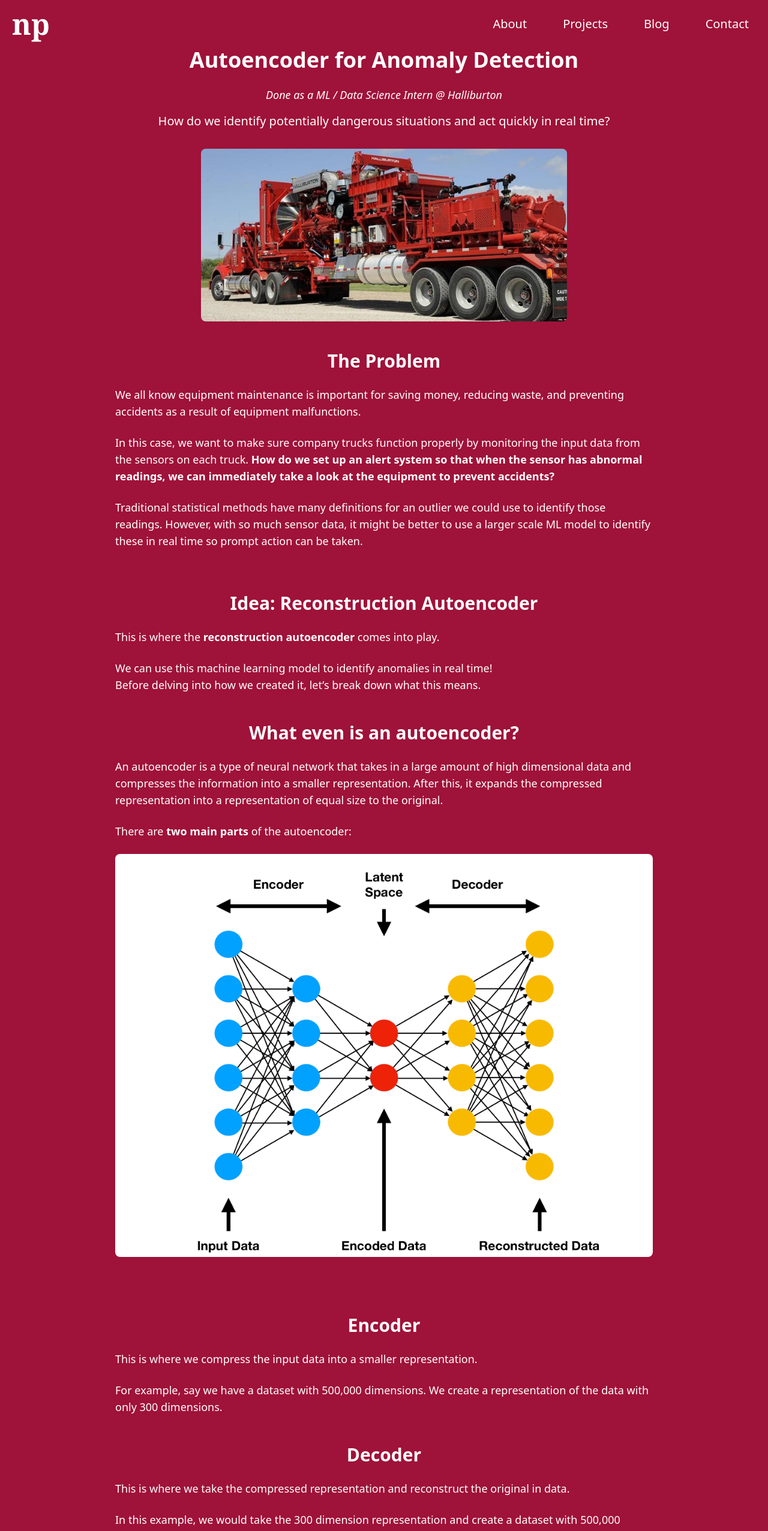
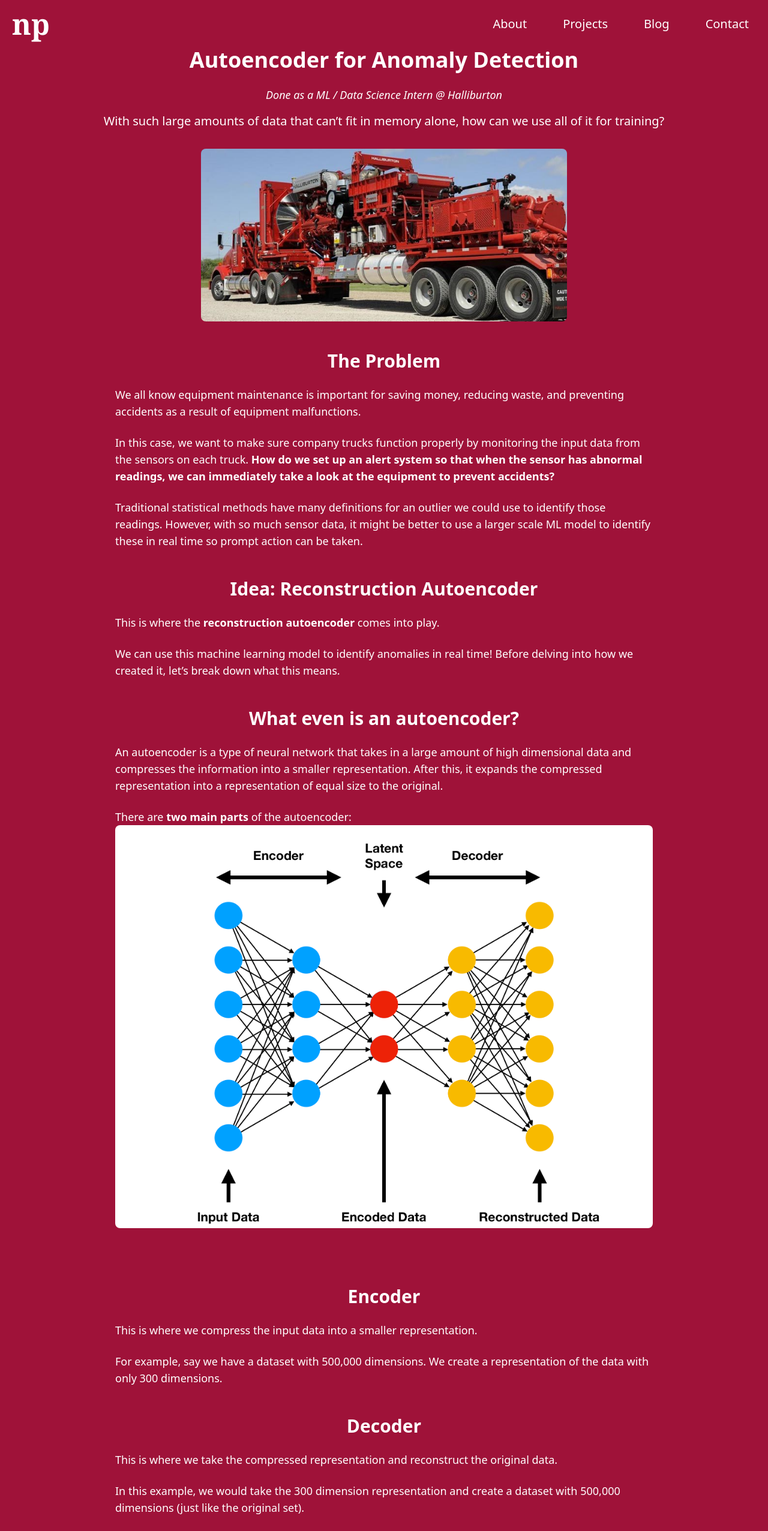
Before and after one commit to narenp12/portfolio_site, a Next.js app: page /project1 in a window 1280 px wide. Shown: the top 2553 px of the page at 60% size. Built offline with nearby package versions, Linux system fonts and the light colour scheme.

Commit message:
Typewriting changes for article with project 1

```diff
--- a/src/app/components/Projects.jsx
+++ b/src/app/components/Projects.jsx
@@ -12,7 +12,7 @@ const projectsData = [
     {
         id: 2,
         title: "Data Generator",
-        description: "For when you have an amount of data that's way too big, but you still want to use it all!",
+        description: "With such large amounts of data that can’t fit in memory alone, how can we use all of it for training?",
         image: "/project/datagen.jpg",
         tag: ["All", "Python"],
     },
--- a/src/app/project1/page.jsx
+++ b/src/app/project1/page.jsx
@@ -18,7 +18,7 @@ export default function Project1() {
 
             {/* Project Tagline */}
             <p className="text-xl text-white mb-8 text-center">
-                How do we identify potentially dangerous situations and act quickly in real time?
+                With such large amounts of data that can’t fit in memory alone, how can we use all of it for training?
             </p>
 
             {/* Project Image */}
@@ -43,7 +43,7 @@ export default function Project1() {
                     <span className="font-semibold"> How do we set up an alert system so that when the sensor has abnormal readings, we can immediately take a look at the equipment to prevent accidents?</span>
                 </p>
 
-                <p className="text-lg mb-6">
+                <p className="text-lg">
                     Traditional statistical methods have many definitions for an outlier we could use to identify those readings.
                     However, with so much sensor data, it might be better to use a larger scale ML model to identify these in real time so prompt action can be taken.
                 </p>
@@ -57,11 +57,8 @@ export default function Project1() {
                 </p>
                 <p className="text-lg">
                     We can use this machine learning model to identify anomalies in real time!
-                </p>
-                <p className="text-lg">
                     Before delving into how we created it, let’s break down what this means.
                 </p>
-
             </section>
 
             {/* What is it */}
@@ -71,7 +68,7 @@ export default function Project1() {
                     An autoencoder is a type of neural network that takes in a large amount of high dimensional data and compresses the information into a smaller representation.
                     After this, it expands the compressed representation into a representation of equal size to the original.
                 </p>
-                <p className="text-lg mb-6">
+                <p className="text-lg">
                     There are <span className="font-semibold">two main parts</span> of the autoencoder:
                 </p>
                 {/* AE Image */}
@@ -101,7 +98,7 @@ export default function Project1() {
             <section className="mb-12 w-full max-w-4xl mx-auto">
                 <h2 className="text-3xl font-semibold text-white mb-6 text-center">Decoder</h2>
                 <p className="text-lg mb-6">
-                    This is where we take the compressed representation and reconstruct the original in data.
+                    This is where we take the compressed representation and reconstruct the original data.
                 </p>
                 <p className="text-lg">
                     In this example, we would take the 300 dimension representation and create a dataset with 500,000 dimensions (just like the original set).
@@ -113,9 +110,9 @@ export default function Project1() {
                 <h2 className="text-3xl font-semibold text-white mb-6 text-center">Why do we compress the data just to make one that's the same size as the original?</h2>
                 <p className="text-lg mb-6">
                     It might seem useless to compress the info and then make it just as big. Isn’t the compressed version just a worse version of the original?
-                    Compression means some data is lost, so it can’t be as good right?
+                    Compression means some data is lost so it can’t be as good, right?
                 </p>
-                <p className="text-lg mb-6">
+                <p className="text-lg mb-12">
                     The true reason is that the eventual output isn’t the important part.
                     Instead, the <span className="font-semibold">compressed version of the data</span> (also called the bottleneck) is what is important.
                 </p>
@@ -129,7 +126,7 @@ export default function Project1() {
                     We make the bottleneck larger again so we can compare the original data against the compressed version.
                     We can then use this for the anomaly detection portion of our task.
                 </p>
-                <p className="text-lg mb-6">
+                <p className="text-lg">
                     We plot the reconstructed output and the original output and look for large differences between the two.
                     If there is a big difference and the reconstruction contains the most important info, then we can identify anomalies by looking at where the differences are.
                     This is because if the most important information isn’t enough to estimate a value accurately, then it is likely not a typical value.
@@ -143,8 +140,8 @@ export default function Project1() {
                     Now that we know what an autoencoder is, we know that it uses a neural network to accomplish its goal.
                     There are many different types of neural networks though, how do we choose the best type?
                 </p>
-                <p className="text-lg mb-6">
-                    The three main types (ANNs, CNNs, and RNNs) are all commonly used in ML models. One type of RNN, the LSTM, is especially popular for time series forecasting (what we are doing) because it mitigates the vanishing gradient issue of the default RNN while also allowing us to use momentum to preserve short term AND long term trends in predictions.
+                <p className="text-lg">
+                    The three main types (ANNs, CNNs, and RNNs) are all commonly used in ML models. One type of RNN, the LSTM, is especially popular for time series forecasting (what we are doing) because it mitigates the vanishing gradient issue of the default RNN while also allowing us to use momentum to preserve short term <span className="italic">and</span> long term trends in predictions.
                     For our purposes though, with our large amount of data, an LSTM isn’t viable because of speed limitations and computational efficiency reasons.
                 </p>
             </section>
@@ -186,8 +183,8 @@ export default function Project1() {
                 <section className="w-full max-w-4xl mx-auto">
                     <h2 className="text-3xl font-semibold text-white mb-6 text-center">Final Product</h2>
                     <p className="text-lg mb-6">
-                        From implementing this transformer-based autoencoder and training it on a large amount of sensor readings, we were able to produce a prediction model that identified outliers in a computationally efficient way. There remained another big question to solve though.
-                        Even with the training and validation process, to be entirely sure we identify outliers correctly we need to train on AS MUCH data as possible to reduce the likelihood of false positives.
+                        From implementing this transformer-based autoencoder and training it on a large amount of sensor readings, we were able to produce a prediction model that identified outliers in a computationally efficient way. There remained another big question to solve, though.
+                        Even with the training and validation process, to be entirely sure we identify outliers correctly we need to train on <span className="italic">as much</span> data as possible to reduce the likelihood of false positives.
                     </p>
                     <p className="text-lg mb-6">
                         With such large amounts of data that can’t fit in memory alone, how can we use that much for training? Think about ChatGPT for example, how do you train on the whole internet if a machine can’t come close to storing all of it?
```
